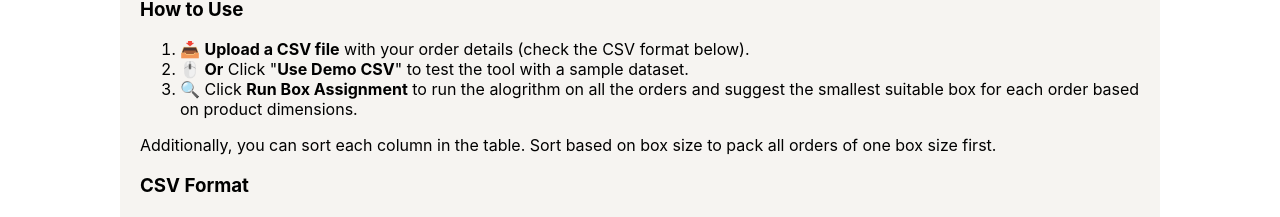
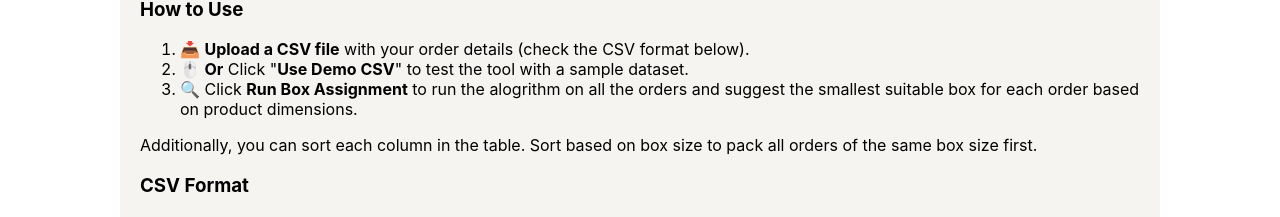
Before and after one commit to shreeti-patel/package-optimizer, a React (Create React App) app in the folder frontend-package-optimizer/frontend-package-optimizer/: page / in a window 1280 px wide. Shown: the part 820-1037 px from the top of the page. Built offline with nearby package versions, Linux system fonts and the light colour scheme.

Commit message:
Typo fix

```diff
--- a/frontend-package-optimizer/frontend-package-optimizer/src/App.js
+++ b/frontend-package-optimizer/frontend-package-optimizer/src/App.js
@@ -176,7 +176,7 @@ function BoxOptimizer() {
     </div>
     <section className="what-it-does">
       <h3><strong> 💡 What It Does</strong></h3>
-      <p>The <strong>Package Optimizer</strong> helps warehouse teams identify the <strong>smallest possible box needed for an order of products</strong>in large volumes. Minimizing box size, helps reduce shipping costs, cut packaging material waste, and better protect products with a snug fit. 💡</p>
+      <p>The <strong>Package Optimizer</strong> helps warehouse teams identify the <strong>smallest possible box needed for an order of products</strong> in large volumes. Minimizing box size, helps reduce shipping costs, cut packaging material waste, and better protect products with a snug fit. 💡</p>
 
       <ol>
         <li>➡️ Input the deminsions of each product in an order and the available box sizes with a CSV</li>
@@ -203,7 +203,7 @@ function BoxOptimizer() {
         <li>🖱️ <strong>Or</strong> Click "<strong>Use Demo CSV</strong>" to test the tool with a sample dataset.</li>
         <li>🔍 Click <strong>Run Box Assignment</strong> to run the alogrithm on all the orders and suggest the smallest suitable box for each order based on product dimensions.</li>
       </ol>
-      <p>Additionally, you can sort each column in the table. Sort based on box size to pack all orders of one box size first.</p>
+      <p>Additionally, you can sort each column in the table. Sort based on box size to pack all orders of the same box size first.</p>
     </section>
 
     <section className="csv-format">
```
